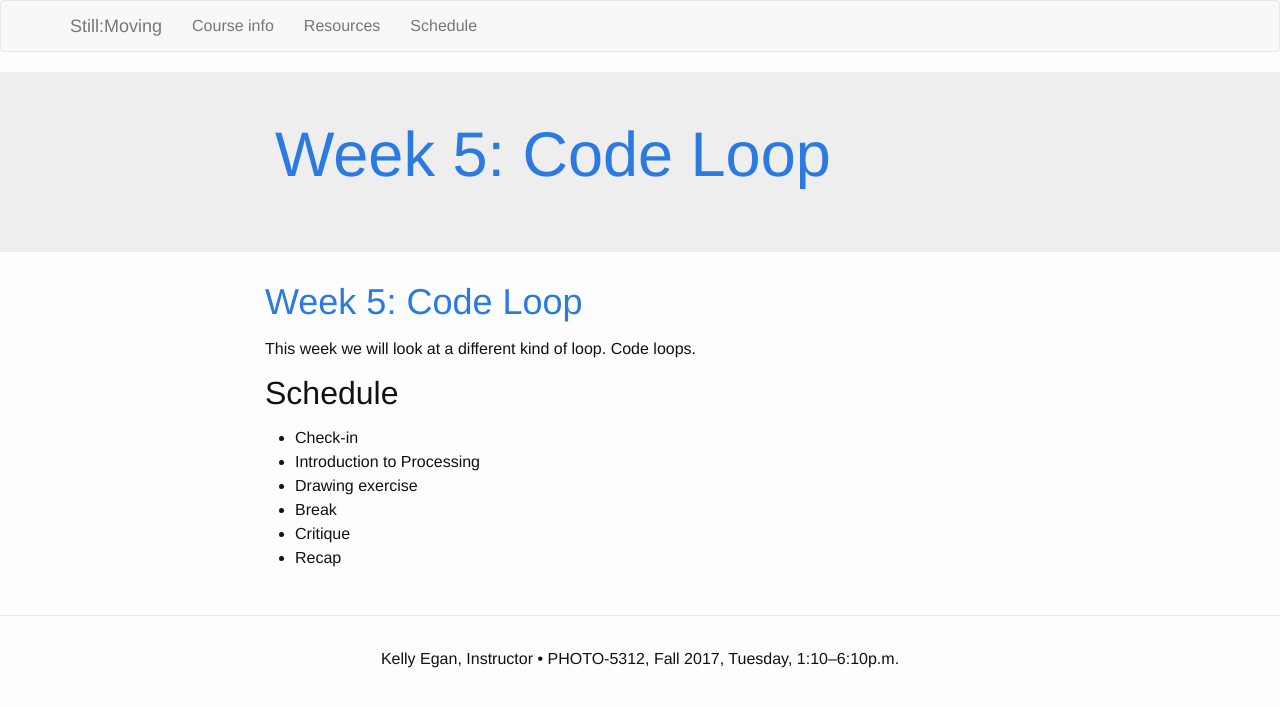
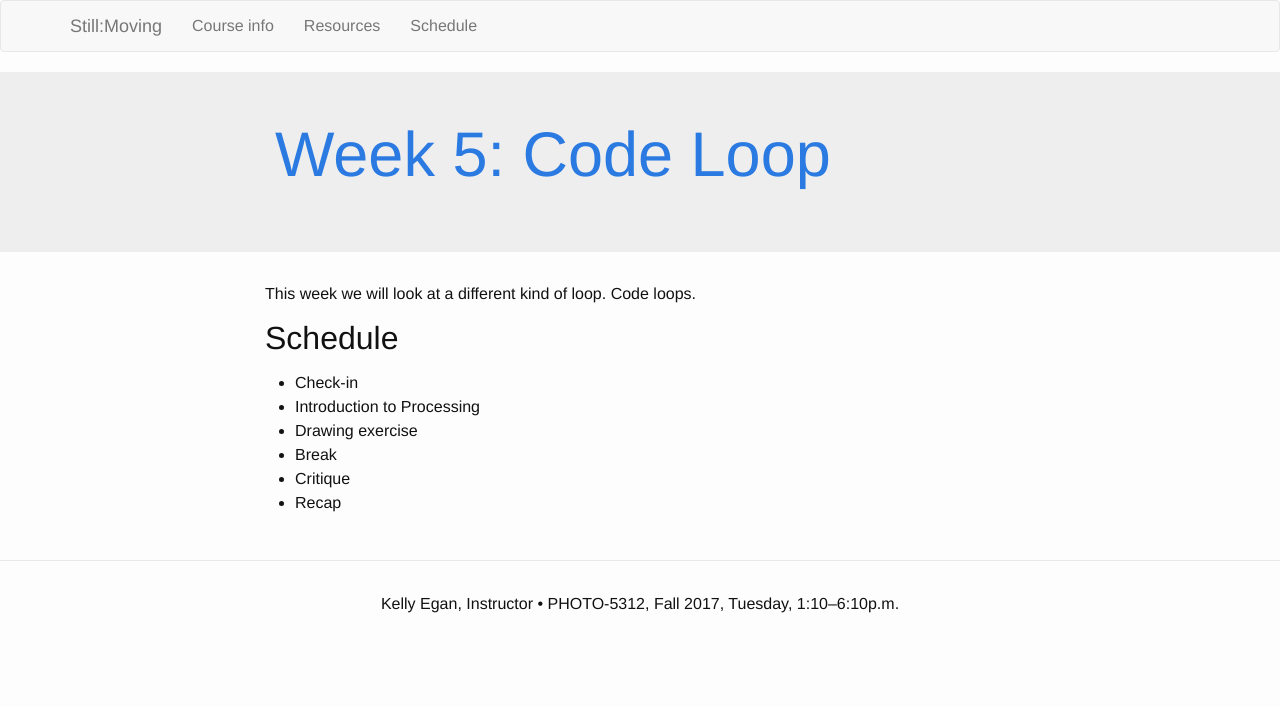
Before and after one commit to kellyegan/StillMoving, a Jekyll site: the page built from index.html, in a window 1280 px wide. Shown: the top 707 px of the page. Built offline with Jekyll 4.4.1, drawn with Linux system fonts in a browser that asks for light colours.

Commit message:
Fix error where post title was shown twice if there wasn't a featured-image in the post YAML

```diff
--- a/index.html
+++ b/index.html
@@ -21,9 +21,9 @@ layout: default
 	<div class="row">
 
 		<div class="post-content col-sm-8 col-sm-offset-2">
-		{% unless post.featured-image %}
+		{% if post.featured-image %}
 		<h1><a href="{{ post.url | prepend: site.baseurl }}">{{ post.title }}</a></h1>
-		{% endunless %}
+		{% endif %}
 			{{ post.content }}
 		</div>
 	</div>
```
